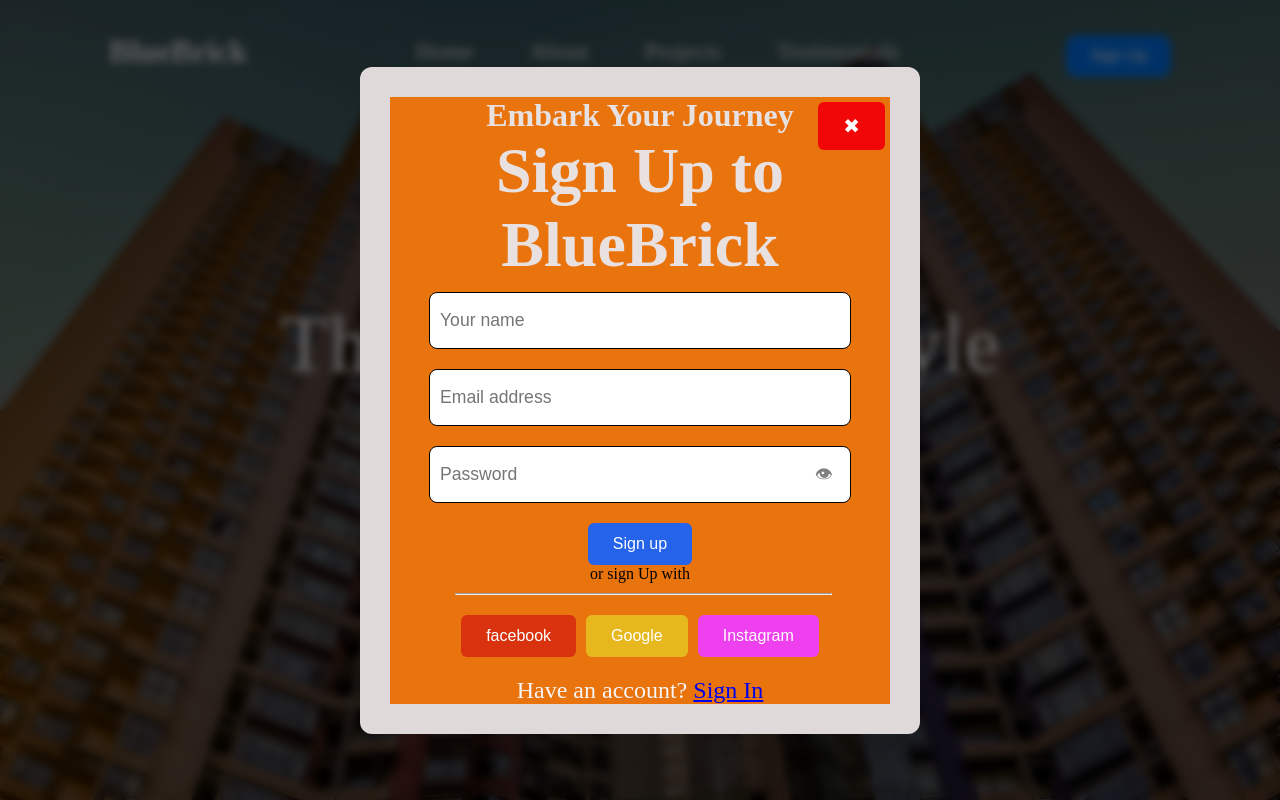
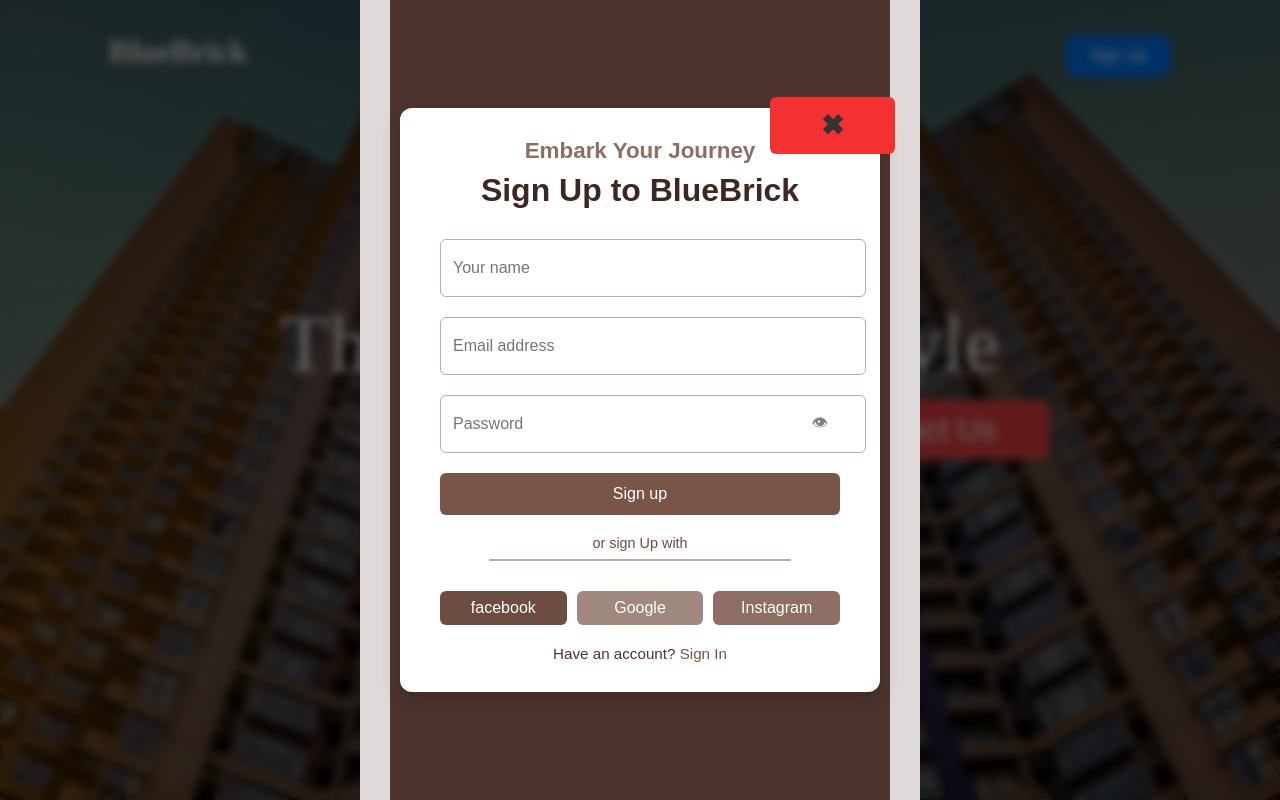
Before and after one commit to SagarSingh03/BlueBrick, a React (Vite) app: page / in a window 1280 px wide. Both pictures are taken after a click on the button "Sign Up". Shown: the top 800 px of the page. Built offline with nearby package versions, Linux system fonts and the light colour scheme.

Commit message:
Sign up.css fixed and css updation

```diff
--- a/src/components/Home/Header.css
+++ b/src/components/Home/Header.css
@@ -24,8 +24,9 @@
  .button{
     display: flex;
     justify-content: center;
-    margin-top: 10%;
-    /* gap: 16px; */
+    gap: 16px;
+    width: 550px;
+    margin-left: 500px;
 }
 
 .projects{
@@ -58,12 +59,22 @@
     p{
         font-size: 2.5rem;
     }
-    .button{
-        display: flex;
-        flex-direction: column;
-    }
+
+    .button {
+    flex-direction: column;
+    align-items: center;
+    gap: 15px;
+    width: 100%;
+    margin: 0 auto;
+  }
+
+  .button button {
+    width: 90%;
+    max-width: 280px;
+    font-size: 1.1rem;
+  }
 
     .projects{
-        background-color: orange;
+        background-color: rgb(218, 72, 46);
     }
 }
--- a/src/components/Navbar/Navbar.css
+++ b/src/components/Navbar/Navbar.css
@@ -84,11 +84,20 @@
 
 .close-btn {
   position: absolute;
-  top: 25px;
-  right: 35px;
-  background: rgb(241, 7, 7);
-  font-size: 20px;
+  top: 12px;
+  right: 25px;
+  background: rgb(244, 49, 49);
+  font-size: 28px;
   cursor: pointer;
+  font-weight: bold;
+  color: #333;
+  transition: color 0.5s ease;
+  width: 125px;
+  margin-top: 155px;
+}
+
+.close-btn:hover {
+  color: #e63946;   /* soft red on hover */
 }
 
 @media (max-width: 820px){
--- a/src/components/Signup/Signup.css
+++ b/src/components/Signup/Signup.css
@@ -1,67 +1,149 @@
-.signup-container{
-  background-color: rgb(233, 115, 12);
+/* ---------------- CONTAINER ---------------- */
+.signup-container {
+  background-color: #4E342E;  /* deep coffee brown */
+  text-align: center;
+  font-family: Arial, sans-serif;
+  padding: 40px 0;
+  min-height: 100vh;
+  display: flex;
+  justify-content: center;
+  align-items: center;
+}
+
+/* ---------------- FORM CARD ---------------- */
+.singup-form {
+  background-color: #ffffff; /* white card */
+  padding: 30px 40px;
+  border-radius: 12px;
+  width: 400px;
+  box-shadow: 0px 8px 20px rgba(0, 0, 0, 0.2);
+}
+
+/* ---------------- LOGO ---------------- */
+.logo h2 {
+  font-size: 1.4rem;
+  color: #8D6E63; /* warm light brown */
+  margin-bottom: 8px;
+}
+
+.logo h1 {
+  font-size: 2rem;
+  color: #3E2723; /* dark chocolate */
+  margin-bottom: 20px;
+}
+
+/* ---------------- FORM ---------------- */
+.singup-form form input {
+  width: 100%;
+  height: 40px;
+  padding: 8px 12px;
+  font-size: 1rem;
+  border: 1px solid #BCAAA4; /* light brown border */
+  border-radius: 6px;
+  margin: 10px 0;
+  outline: none;
+  transition: border-color 0.3s ease;
+}
+
+.singup-form form input:focus {
+  border-color: #795548; /* medium brown highlight */
+}
+
+/* password input wrapper */
+.password-input {
+  position: relative;
+}
+
+.eye-icon {
+  position: absolute;
+  right: 12px;
+  top: 50%;
+  transform: translateY(-50%);
+  cursor: pointer;
+  font-size: 1rem;
+  color: gray;
+}
+
+/* ---------------- BUTTONS ---------------- */
+button {
+  font-size: 1rem;
+  padding: 10px 20px;
+  border-radius: 6px;
+  border: none;
+  cursor: pointer;
+  margin-top: 10px;
+  width: 100%;
+  transition: background-color 0.3s ease;
+}
+
+.btn-primary {
+  background-color: #795548; /* medium brown */
+  color: white;
+}
+
+.btn-primary:hover {
+  background-color: #17b4df; /* darker brown */
+}
+
+.social-login {
+  display: flex;
+  gap: 10px;
+  justify-content: center;
+  margin: 20px 0;
+}
+
+.social-btn-fb {
+  background-color: #6D4C41; /* coffee brown */
+  color: white;
+  padding: 8px 15px;
+  border-radius: 6px;
+}
+
+.social-btn-google {
+  background-color: #A1887F; /* taupe brown */
+  color: white;
+  padding: 8px 15px;
+  border-radius: 6px;
+}
+
+.social-btn-insta {
+  background-color: #8D6E63; /* warm brown */
+  color: white;
+  padding: 8px 15px;
+  border-radius: 6px;
+}
+
+/* ---------------- DIVIDER ---------------- */
+.divider {
+  margin: 20px 0;
   text-align: center;
 }
 
-.logo h2{
-font-size: 2rem;
-color: rgb(231, 225, 225)
+.divider span {
+  display: block;
+  font-size: 0.9rem;
+  color: #6D4C41; /* coffee brown */
+  margin-bottom: 8px;
 }
 
-.logo h1{
-  font-size: 4rem;
-  color:rgb(233, 224, 224);
+.divider hr {
+  width: 75%;
+  margin: 0 auto;
+  border: 1px solid #BCAAA4;
 }
 
-.signup-container form input{
-  width: 80%;
-  height: 35px;
-  padding: 10px 10px;
-  font-size: 1.1rem;
-  border: 1px solid black;
-  border-radius: 8px;
-  margin: 10px auto;
+/* ---------------- SIGN IN LINK ---------------- */
+.signin-link {
+  font-size: 0.95rem;
+  color: #4E342E;
 }
 
-.social-login{
-  display: flex;
-  gap: 10px;
-  justify-content: center;
-  margin-bottom: 20px;
+.signin-link a {
+  color: #795548;
+  text-decoration: none;
+  font-weight: 500;
 }
 
-.eye-icon{
-  position: absolute;
-  left: 455px;
-  margin-top: 25px;
-  cursor: pointer;
-  font-size: 1.1rem;
-  color: gray;
+.signin-link a:hover {
+  text-decoration: underline;
 }
-
-.social-btn-fb{
-  background-color: rgb(216, 51, 14);
-}
-
-.social-btn-google{
-  background-color: #e7b81d;
-}
-
-.social-btn-insta{
-  background-color: rgb(238, 64, 238);
-}
-
-.signin-link{
-  font-size: 1.5rem;
-}
-
-.divider hr{
-  display: flex;
-  width: 75%;
-  align-items: center;
-  text-align: center;
-  color: gray;
-  font-size: 0.9rem;
-  margin: 10px;
-  margin-left: 65px;
-}
```
Also changed, not shown: src/components/Contact/Contact.css (line endings or trailing spaces).
